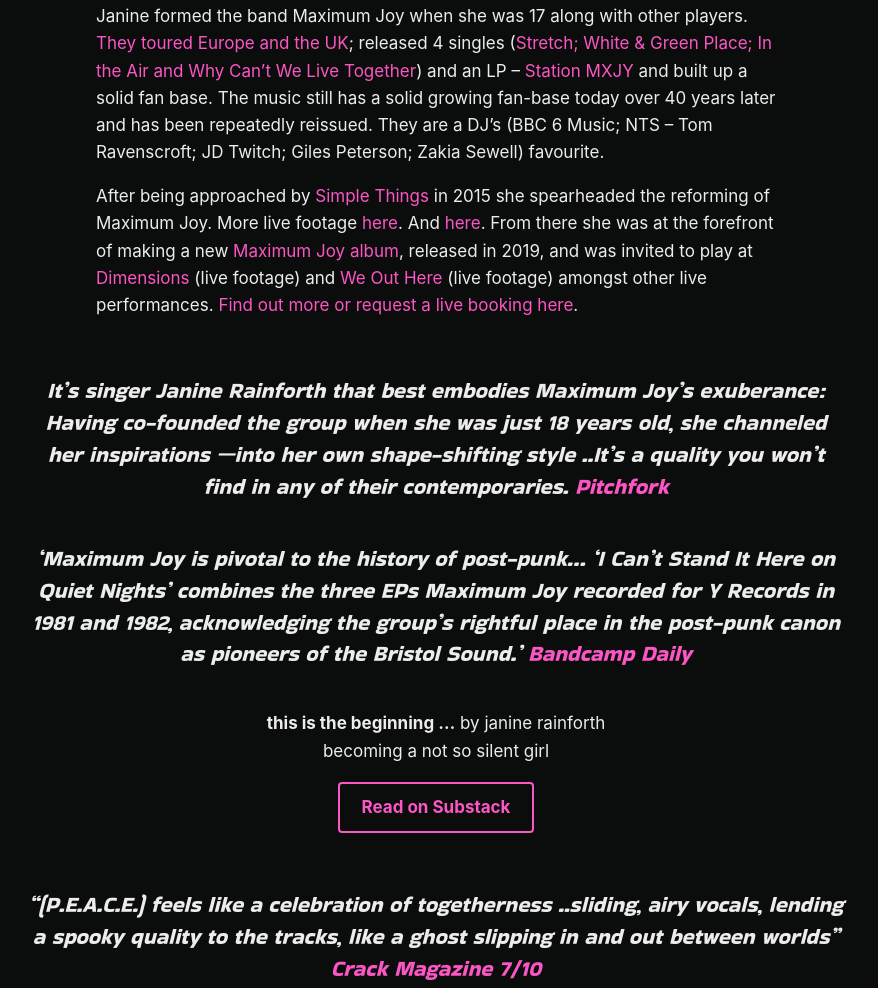
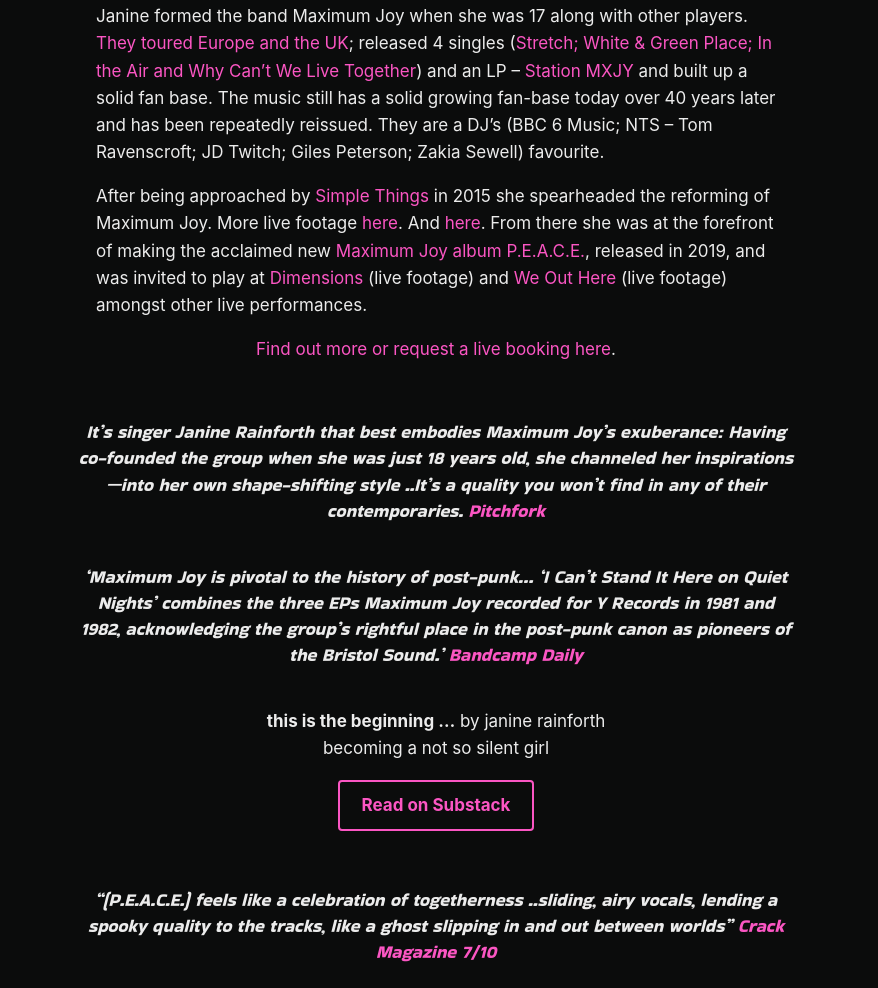
Before and after one commit to jur26/janinerainforth.com, a plain HTML site: page about.html in a window 1280 px wide. Shown: the part 2918-3906 px from the top of the page, without its empty margins (204-1082 px from the left). Drawn offline with Linux system fonts and the light colour scheme.

Commit message:
About page: centred booking link on its own line, smaller reviews, 'the acclaimed new Maximum Joy album P.E.A.C.E.'
Co-Authored-By: Claude Opus 5.5 <noreply@anthropic.com>

```diff
--- a/about.html
+++ b/about.html
@@ -5,7 +5,7 @@
   <meta name="viewport" content="width=device-width, initial-scale=1">
   <title>About – Janine Rainforth</title>
   <meta name="description" content="About Janine Rainforth, original co-founder and front woman of the post-punk band Maximum Joy.">
-  <link rel="stylesheet" href="assets/site.css?v=59">
+  <link rel="stylesheet" href="assets/site.css?v=60">
   <script>document.documentElement.classList.replace("no-js", "js");</script>
 </head>
 <body class="has-hero">
@@ -70,12 +70,13 @@
 
   <section class="narrow">
     <p>Janine formed the band Maximum Joy when she was 17 along with other players. <a href="https://www.youtube.com/watch?v=ExGiQ8fHBus">They toured Europe and the UK</a>; released 4 singles (<a href="https://youtube.com/playlist?list=PLxgsczMR_cu88TFoDfCuk1b-DEAf9szKG">Stretch; White &amp; Green Place; In the Air and Why Can&rsquo;t We Live Together</a>) and an LP &ndash; <a href="https://open.spotify.com/album/5rgd3fSZv3VKlcuo2a4jpr">Station MXJY</a> and built up a solid fan base. The music still has a solid growing fan-base today over 40 years later and has been repeatedly reissued. They are a DJ&rsquo;s (BBC 6 Music; NTS &ndash; Tom Ravenscroft; JD Twitch; Giles Peterson; Zakia Sewell) favourite.</p>
-    <p>After being approached by <a href="https://www.youtube.com/watch?v=N0shyWJ-DnQ">Simple Things</a> in 2015 she spearheaded the reforming of Maximum Joy. More live footage <a href="https://www.youtube.com/watch?v=kKcOvp211_o">here</a>. And <a href="https://www.youtube.com/watch?v=N-q_TNOYuzU">here</a>. From there she was at the forefront of making a new <a href="https://mxmjoy.bandcamp.com/album/p-e-a-c-e">Maximum Joy album</a>, released in 2019, and was invited to play at <a href="https://www.youtube.com/watch?v=dFLGMChMpSY&amp;t=193s">Dimensions</a> (live footage) and <a href="https://www.youtube.com/watch?v=9xKE0zJio9o">We Out Here</a> (live footage) amongst other live performances. <a href="contact.html#booking">Find out more or request a live booking here</a>.</p>
+    <p>After being approached by <a href="https://www.youtube.com/watch?v=N0shyWJ-DnQ">Simple Things</a> in 2015 she spearheaded the reforming of Maximum Joy. More live footage <a href="https://www.youtube.com/watch?v=kKcOvp211_o">here</a>. And <a href="https://www.youtube.com/watch?v=N-q_TNOYuzU">here</a>. From there she was at the forefront of making the acclaimed new <a href="https://mxmjoy.bandcamp.com/album/p-e-a-c-e">Maximum Joy album P.E.A.C.E.</a>, released in 2019, and was invited to play at <a href="https://www.youtube.com/watch?v=dFLGMChMpSY&amp;t=193s">Dimensions</a> (live footage) and <a href="https://www.youtube.com/watch?v=9xKE0zJio9o">We Out Here</a> (live footage) amongst other live performances.</p>
+    <p class="center"><a href="contact.html#booking">Find out more or request a live booking here</a>.</p>
   </section>
 
-  <p class="quote">It&rsquo;s singer Janine Rainforth that best embodies Maximum Joy&rsquo;s exuberance: Having co-founded the group when she was just 18 years old, she channeled her inspirations &mdash;into her own shape-shifting style ..It&rsquo;s a quality you won&rsquo;t find in any of their contemporaries. <a href="https://pitchfork.com/reviews/albums/maximum-joy-i-cant-stand-it-here-on-quiet-nights-singles-1981-82/">Pitchfork</a></p>
+  <p class="quote quote-small">It&rsquo;s singer Janine Rainforth that best embodies Maximum Joy&rsquo;s exuberance: Having co-founded the group when she was just 18 years old, she channeled her inspirations &mdash;into her own shape-shifting style ..It&rsquo;s a quality you won&rsquo;t find in any of their contemporaries. <a href="https://pitchfork.com/reviews/albums/maximum-joy-i-cant-stand-it-here-on-quiet-nights-singles-1981-82/">Pitchfork</a></p>
 
-  <p class="quote">&lsquo;Maximum Joy is pivotal to the history of post-punk&hellip; &lsquo;I Can&rsquo;t Stand It Here on Quiet Nights&rsquo; combines the three EPs Maximum Joy recorded for Y Records in 1981 and 1982, acknowledging the group&rsquo;s rightful place in the post-punk canon as pioneers of the Bristol Sound.&rsquo; <a href="https://daily.bandcamp.com/2017/07/28/maximum-joy-feature/">Bandcamp Daily</a></p>
+  <p class="quote quote-small">&lsquo;Maximum Joy is pivotal to the history of post-punk&hellip; &lsquo;I Can&rsquo;t Stand It Here on Quiet Nights&rsquo; combines the three EPs Maximum Joy recorded for Y Records in 1981 and 1982, acknowledging the group&rsquo;s rightful place in the post-punk canon as pioneers of the Bristol Sound.&rsquo; <a href="https://daily.bandcamp.com/2017/07/28/maximum-joy-feature/">Bandcamp Daily</a></p>
 
 
   <section class="center narrow">
@@ -85,7 +86,7 @@
 
 
 
-  <p class="quote">&ldquo;(P.E.A.C.E.) feels like a celebration of togetherness ..sliding, airy vocals, lending a spooky quality to the tracks, like a ghost slipping in and out between worlds&rdquo; <a href="https://crackmagazine.net/article/album-reviews/mxmjoy-p-e-a-c-e/">Crack Magazine 7/10</a></p>
+  <p class="quote quote-small">&ldquo;(P.E.A.C.E.) feels like a celebration of togetherness ..sliding, airy vocals, lending a spooky quality to the tracks, like a ghost slipping in and out between worlds&rdquo; <a href="https://crackmagazine.net/article/album-reviews/mxmjoy-p-e-a-c-e/">Crack Magazine 7/10</a></p>
 
 
 </main>
--- a/assets/site.css
+++ b/assets/site.css
@@ -238,6 +238,7 @@ body.has-hero .page-title { margin-bottom: 8px; }
 .quote.green { color: var(--green); }
 /* Quotes are slanted, except the green ones */
 .quote:not(.green) { font-style: italic; }
+.quote.quote-small { font-size: 18px; max-width: 720px; }
 
 /* Album block */
 .album { text-align: center; }
@@ -347,6 +348,7 @@ video { display: block; width: 100%; background: #000; margin: 0 auto 8px; }
   body { font-size: 16px; }
   .cols, .contact-grid { grid-template-columns: 1fr; }
   .quote { font-size: 18px; }
+  .quote.quote-small { font-size: 15.5px; }
   .page-title { font-size: 26px; }
   .founder-line { font-size: 21px; gap: 6px 10px; }
   .hero { min-height: 45vh; }
```
Also changed, not shown: contact.html (+1 -1 lines), gallery.html (+1 -1 lines), highlights.html (+1 -1 lines), index.html (+1 -1 lines), music.html (+1 -1 lines).
